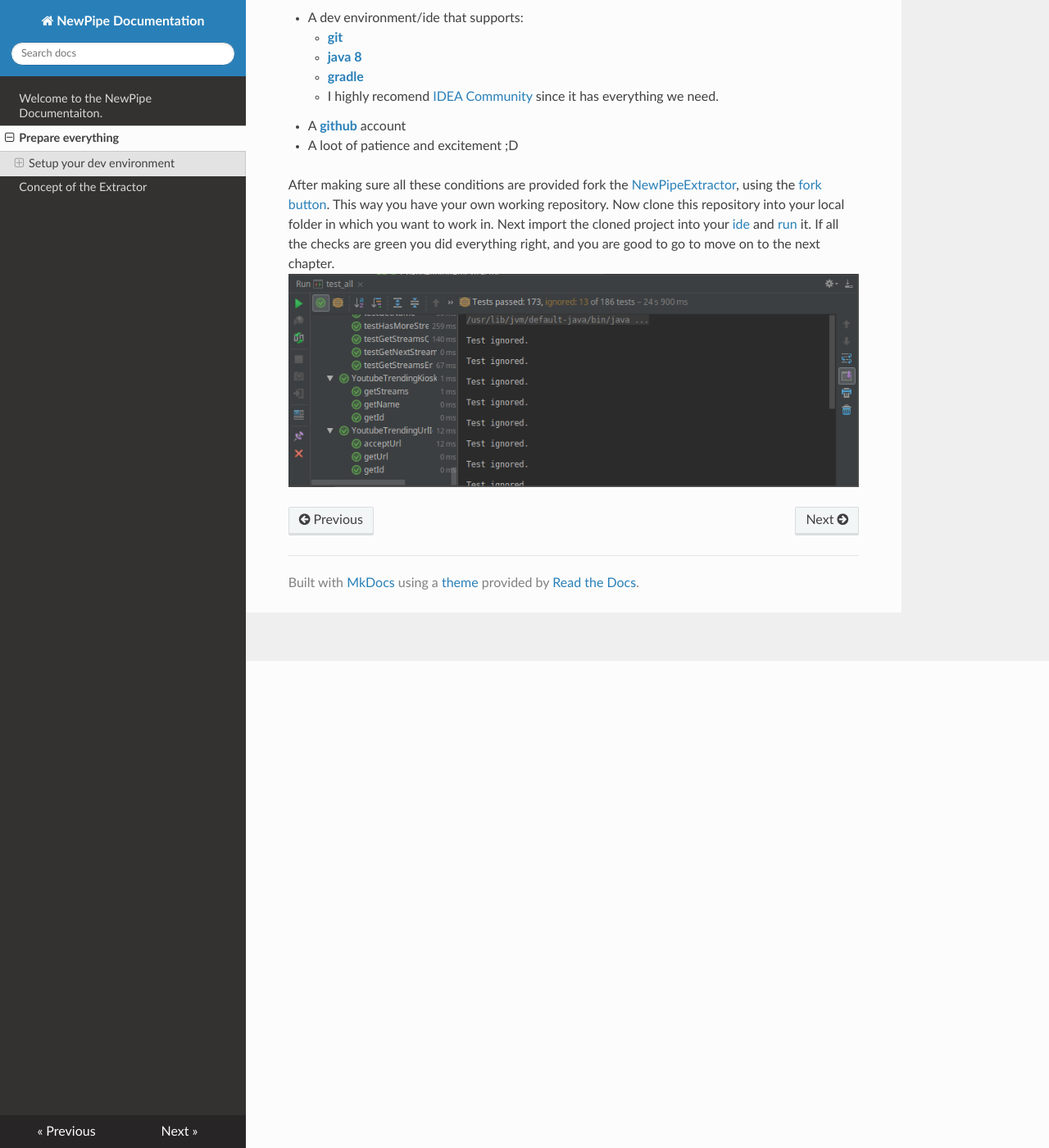
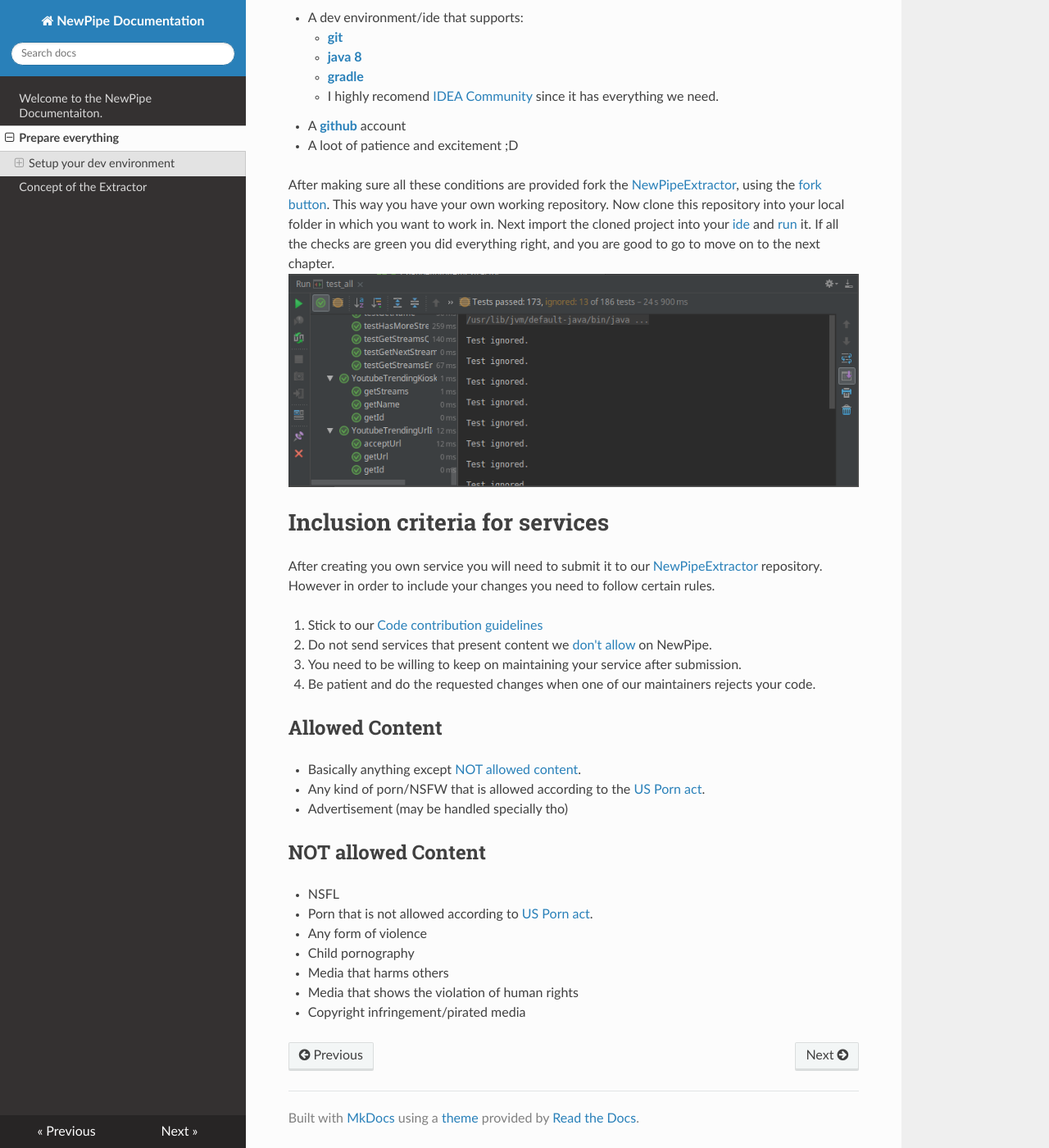
Before and after one commit to TeamNewPipe/documentation, an MkDocs documentation site: the page built from docs/00_Prepare_everything.md, in a window 1280 px wide and 1400 px high, scrolled down 594 px. Shown: the whole window at 82% size. Built offline with MkDocs 1.6.1, drawn with Linux system fonts in a browser that asks for light colours; nearby versions of some CDN libraries.

Commit message:
add inclusion criteria for services

```diff
--- a/docs/00_Prepare_everything.md
+++ b/docs/00_Prepare_everything.md
@@ -33,3 +33,29 @@
 and [run](https://www.jetbrains.com/help/idea/performing-tests.html) it.
 If all the checks are green you did everything right, and you are good to go to move on to the next chapter.
 ![tests passed on idea](img/prepare_tests_passed.png)
+
+# Inclusion criteria for services
+
+After creating you own service you will need to submit it to our [NewPipeExtractor](https://github.com/teamnewpipe/newpipeextractor)
+ repository. However in order to include your changes you need to follow certain rules.
+
+1. Stick to our [Code contribution guidelines](https://github.com/TeamNewPipe/NewPipe/blob/dev/.github/CONTRIBUTING.md#code-contribution)
+2. Do not send services that present content we [don't allow](#not-allowed-content) on NewPipe.
+3. You need to be willing to keep on maintaining your service after submission.
+4. Be patient and do the requested changes when one of our maintainers rejects your code.
+
+## Allowed Content
+
+- Basically anything except [NOT allowed content](#not-allowed-content).
+- Any kind of porn/NSFW that is allowed according to the [US Porn act](https://www.justice.gov/archive/opa/pr/2003/April/03_ag_266.htm).
+- Advertisement (may be handled specially tho)
+
+## NOT allowed Content
+
+- NSFL
+- Porn that is not allowed according to [US Porn act](https://www.justice.gov/archive/opa/pr/2003/April/03_ag_266.htm).
+- Any form of violence
+- Child pornography
+- Media that harms others
+- Media that shows the violation of human rights
+- Copyright infringement/pirated media
```
